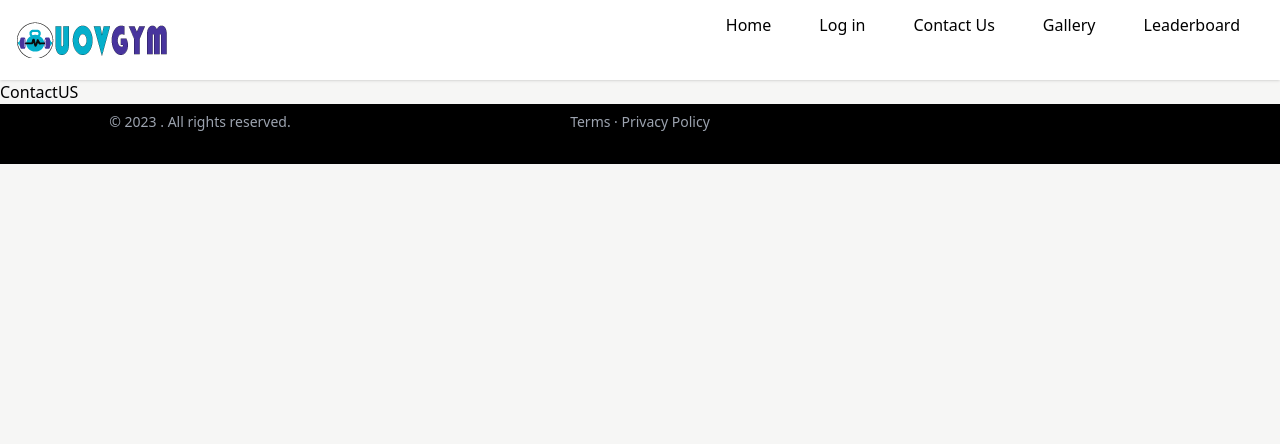
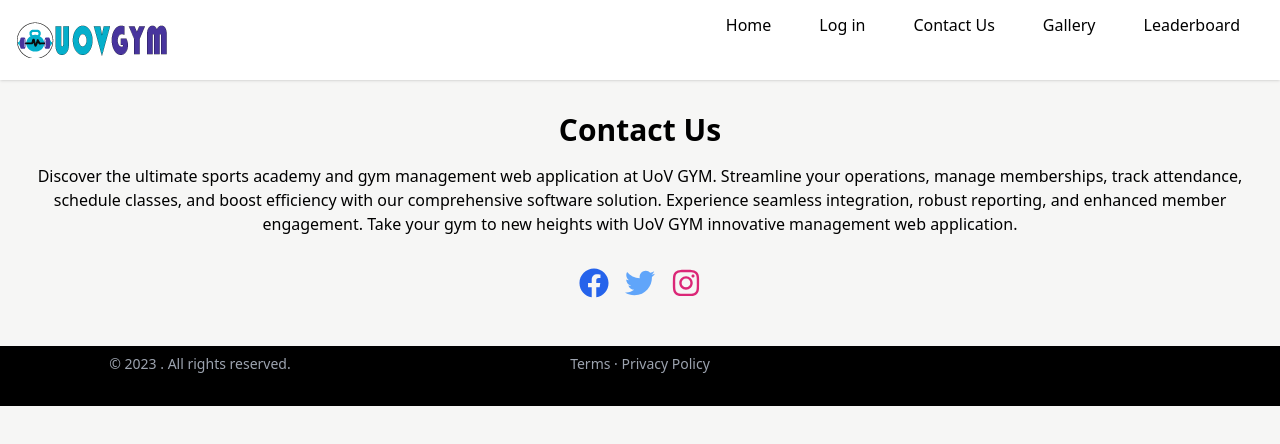
Before and after one commit to HackerGirl99/gym-management-system, a React (Create React App) app in the folder frontend/: page /contact-us in a window 1280 px wide. Shown: the top 444 px of the page. Built offline with nearby package versions, Linux system fonts and the light colour scheme.

Commit message:
ContactUs page updated

```diff
--- a/frontend/src/pages/ContactUs.jsx
+++ b/frontend/src/pages/ContactUs.jsx
@@ -1,15 +1,31 @@
-import React from 'react'
+
+import React from 'react';
+import { FaFacebook, FaTwitter, FaInstagram } from 'react-icons/fa';
 import Footer from "../components/Layout/Footer";
 import Header from "../components/Layout/Header";
 
-const ContactUS = () => {
+const ContactUs = () => {
   return (
     <div>
-        <Header activeHeading={3} />
-        ContactUS
-        <Footer />
+      <Header activeHeading={3} />
+      <div className="container mx-auto px-4 py-8 text-center">
+        <h1 className="text-3xl font-semibold mb-4">Contact Us</h1>
+        <p className="mb-8">Discover the ultimate sports academy and gym management web application at UoV GYM. Streamline your operations, manage memberships, track attendance, schedule classes, and boost efficiency with our comprehensive software solution. Experience seamless integration, robust reporting, and enhanced member engagement. Take your gym to new heights with UoV GYM innovative management web application.</p>
+        <div className="mb-4">
+          {/* Facebook icon */}
+          <FaFacebook className="inline-block mr-4 text-blue-600 text-3xl" />
+          {/* Twitter icon */}
+          <FaTwitter className="inline-block mr-4 text-blue-400 text-3xl" />
+          {/* Instagram icon */}
+          <FaInstagram className="inline-block text-pink-600 text-3xl" />
+        </div>
+      </div>
+      <Footer />
     </div>
-  )
-}
+  );
+};
 
-export default ContactUS
+export default ContactUs;
+
+
+//npm install react-icons - to make the icons work
```
